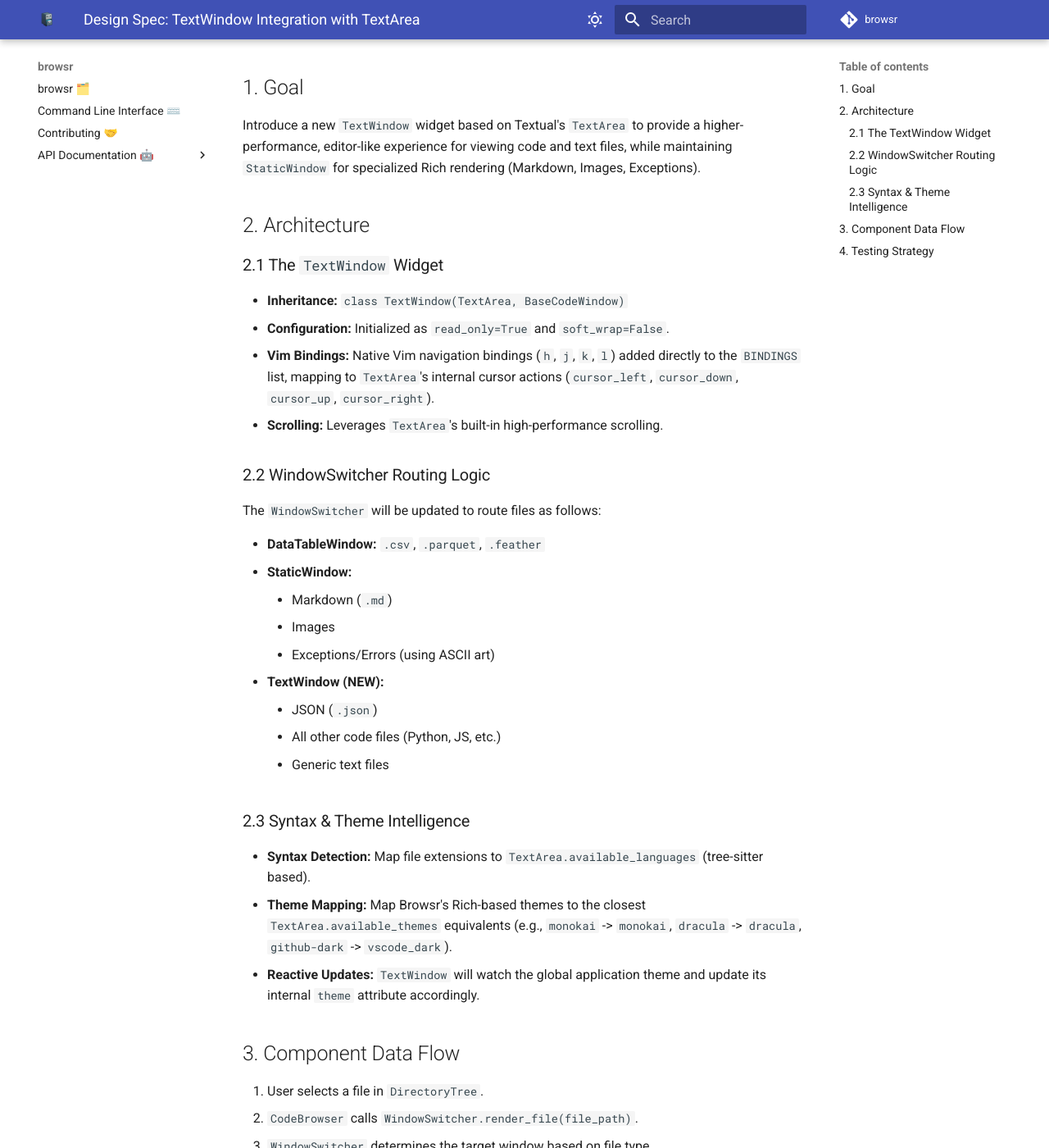
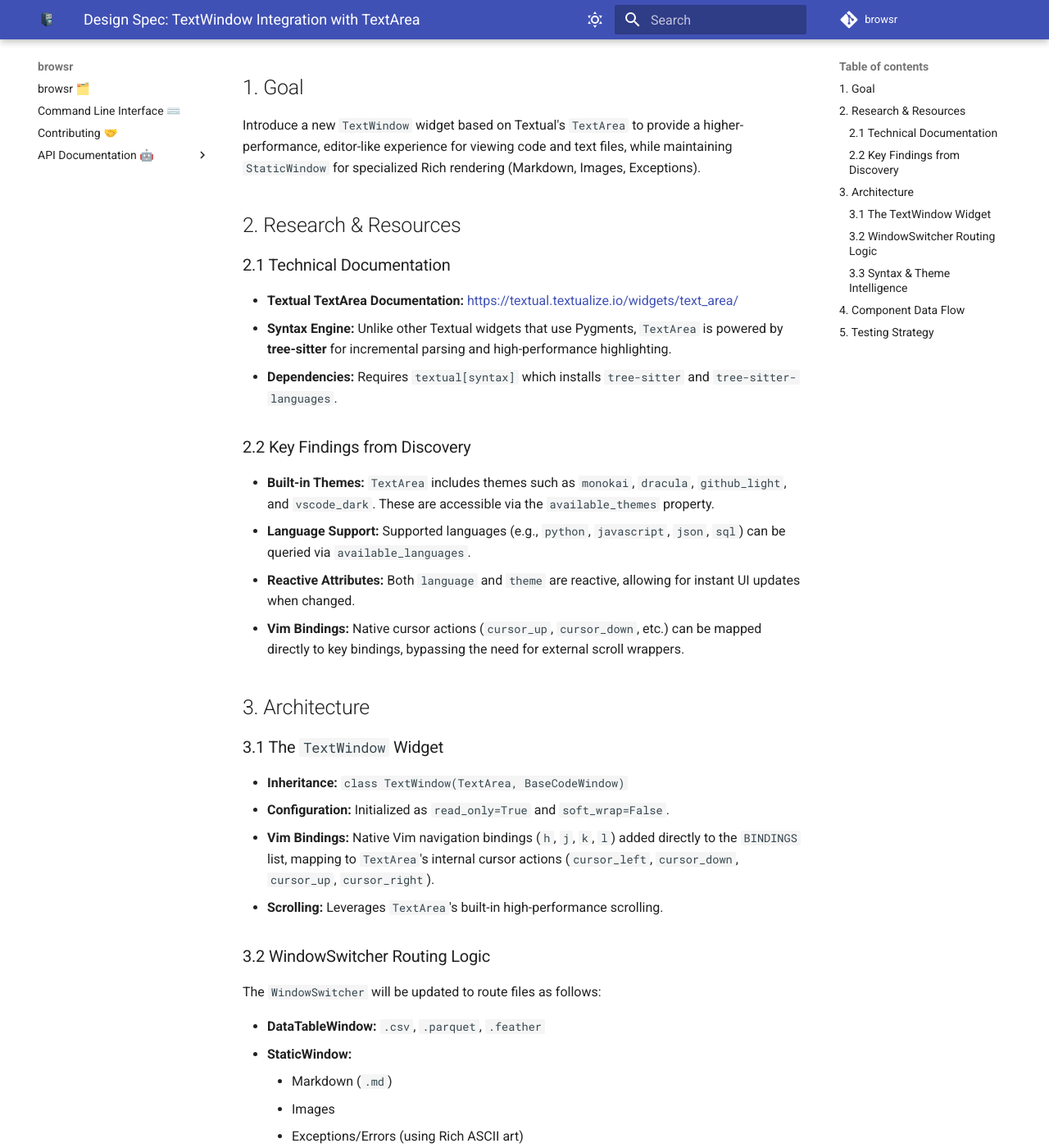
Before and after one commit to juftin/browsr, an MkDocs documentation site: the page built from docs/superpowers/specs/2026-03-24-textarea-implementation-design.md, in a window 1280 px wide and 1400 px high, scrolled down 231 px. Shown: the whole window at 82% size. Built offline with MkDocs 1.6.1 and Material for MkDocs 9.7.7, drawn with Linux system fonts in a browser that asks for light colours; comment, search, counter and statistics services are not loaded; some of the changed text lies outside the part shown.

Commit message:
📝 spec: expand research and resource details in design doc

```diff
--- a/docs/superpowers/specs/2026-03-24-textarea-implementation-design.md
+++ b/docs/superpowers/specs/2026-03-24-textarea-implementation-design.md
@@ -6,33 +6,47 @@
 ## 1. Goal
 Introduce a new `TextWindow` widget based on Textual's `TextArea` to provide a higher-performance, editor-like experience for viewing code and text files, while maintaining `StaticWindow` for specialized Rich rendering (Markdown, Images, Exceptions).
 
-## 2. Architecture
+## 2. Research & Resources
 
-### 2.1 The `TextWindow` Widget
+### 2.1 Technical Documentation
+- **Textual TextArea Documentation:** [https://textual.textualize.io/widgets/text_area/](https://textual.textualize.io/widgets/text_area/)
+- **Syntax Engine:** Unlike other Textual widgets that use Pygments, `TextArea` is powered by **tree-sitter** for incremental parsing and high-performance highlighting.
+- **Dependencies:** Requires `textual[syntax]` which installs `tree-sitter` and `tree-sitter-languages`.
+
+### 2.2 Key Findings from Discovery
+- **Built-in Themes:** `TextArea` includes themes such as `monokai`, `dracula`, `github_light`, and `vscode_dark`. These are accessible via the `available_themes` property.
+- **Language Support:** Supported languages (e.g., `python`, `javascript`, `json`, `sql`) can be queried via `available_languages`.
+- **Reactive Attributes:** Both `language` and `theme` are reactive, allowing for instant UI updates when changed.
+- **Vim Bindings:** Native cursor actions (`cursor_up`, `cursor_down`, etc.) can be mapped directly to key bindings, bypassing the need for external scroll wrappers.
+
+## 3. Architecture
+
+### 3.1 The `TextWindow` Widget
 - **Inheritance:** `class TextWindow(TextArea, BaseCodeWindow)`
 - **Configuration:** Initialized as `read_only=True` and `soft_wrap=False`.
 - **Vim Bindings:** Native Vim navigation bindings (`h`, `j`, `k`, `l`) added directly to the `BINDINGS` list, mapping to `TextArea`'s internal cursor actions (`cursor_left`, `cursor_down`, `cursor_up`, `cursor_right`).
 - **Scrolling:** Leverages `TextArea`'s built-in high-performance scrolling.
 
-### 2.2 WindowSwitcher Routing Logic
+### 3.2 WindowSwitcher Routing Logic
 The `WindowSwitcher` will be updated to route files as follows:
 
 - **DataTableWindow:** `.csv`, `.parquet`, `.feather`
 - **StaticWindow:**
     - Markdown (`.md`)
     - Images
-    - Exceptions/Errors (using ASCII art)
+    - Exceptions/Errors (using Rich ASCII art)
 - **TextWindow (NEW):**
     - JSON (`.json`)
     - All other code files (Python, JS, etc.)
     - Generic text files
 
-### 2.3 Syntax & Theme Intelligence
-- **Syntax Detection:** Map file extensions to `TextArea.available_languages` (tree-sitter based).
-- **Theme Mapping:** Map Browsr's Rich-based themes to the closest `TextArea.available_themes` equivalents (e.g., `monokai` -> `monokai`, `dracula` -> `dracula`, `github-dark` -> `vscode_dark`).
+### 3.3 Syntax & Theme Intelligence
+- **Syntax Detection:** Map file extensions to `TextArea.available_languages` (tree-sitter names).
+- **Theme Mapping:** Map Browsr's Rich-based themes to the closest `TextArea.available_themes` equivalents.
+    - Example: `monokai` -> `monokai`, `dracula` -> `dracula`, `github-dark` -> `vscode_dark`, `solarized-light` -> `github_light`.
 - **Reactive Updates:** `TextWindow` will watch the global application theme and update its internal `theme` attribute accordingly.
 
-## 3. Component Data Flow
+## 4. Component Data Flow
 1. User selects a file in `DirectoryTree`.
 2. `CodeBrowser` calls `WindowSwitcher.render_file(file_path)`.
 3. `WindowSwitcher` determines the target window based on file type.
@@ -43,7 +57,7 @@
     - `text_window.apply_smart_theme(current_theme)` is called.
 5. `WindowSwitcher` displays `TextWindow`.
 
-## 4. Testing Strategy
+## 5. Testing Strategy
 - **Unit Tests:** Verify routing logic in `WindowSwitcher`.
 - **Integration Tests:** Ensure `TextWindow` correctly loads content and applies syntax highlighting based on file extension.
 - **Visual Verification:** Check that Vim bindings work as expected and that themes update reactively.
```
